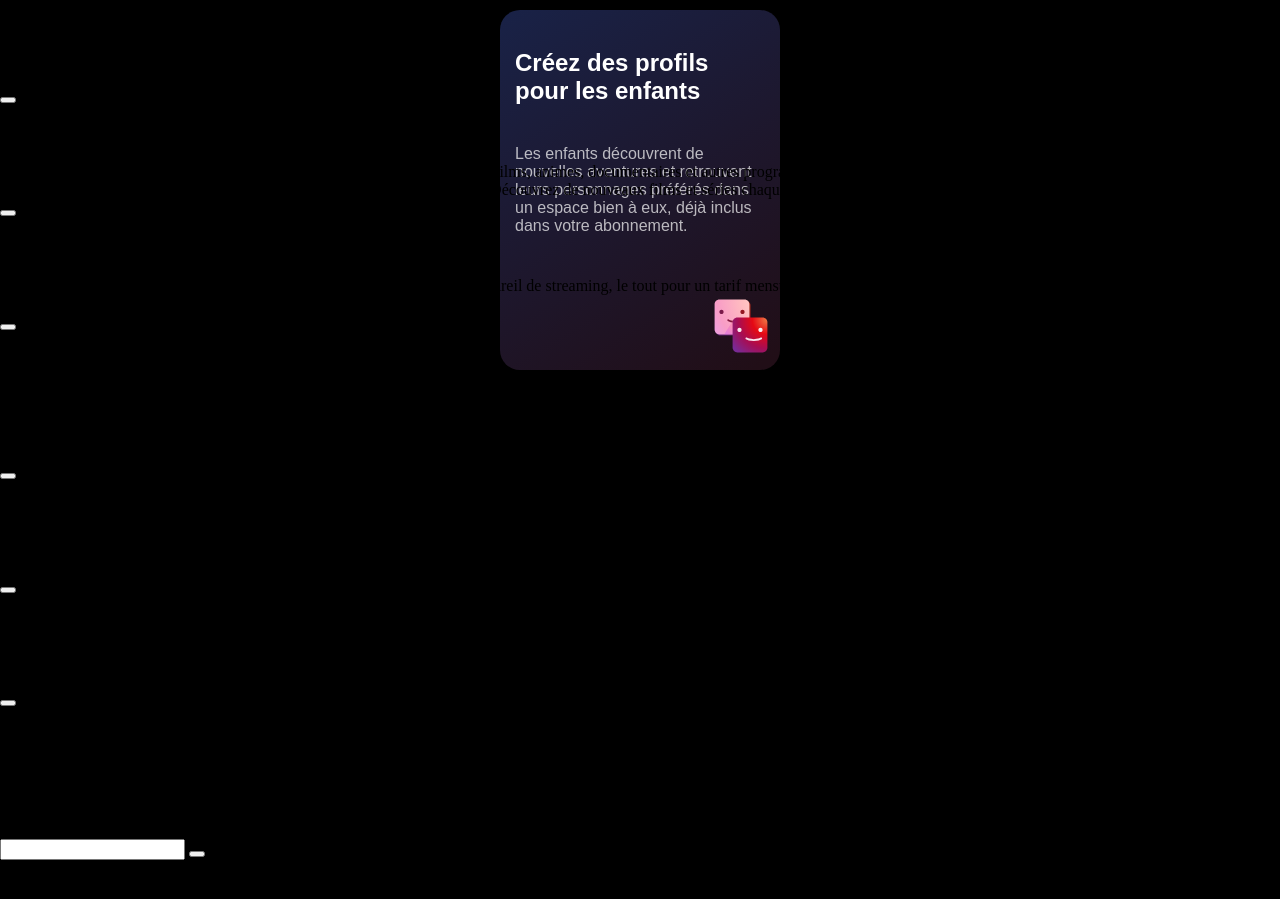
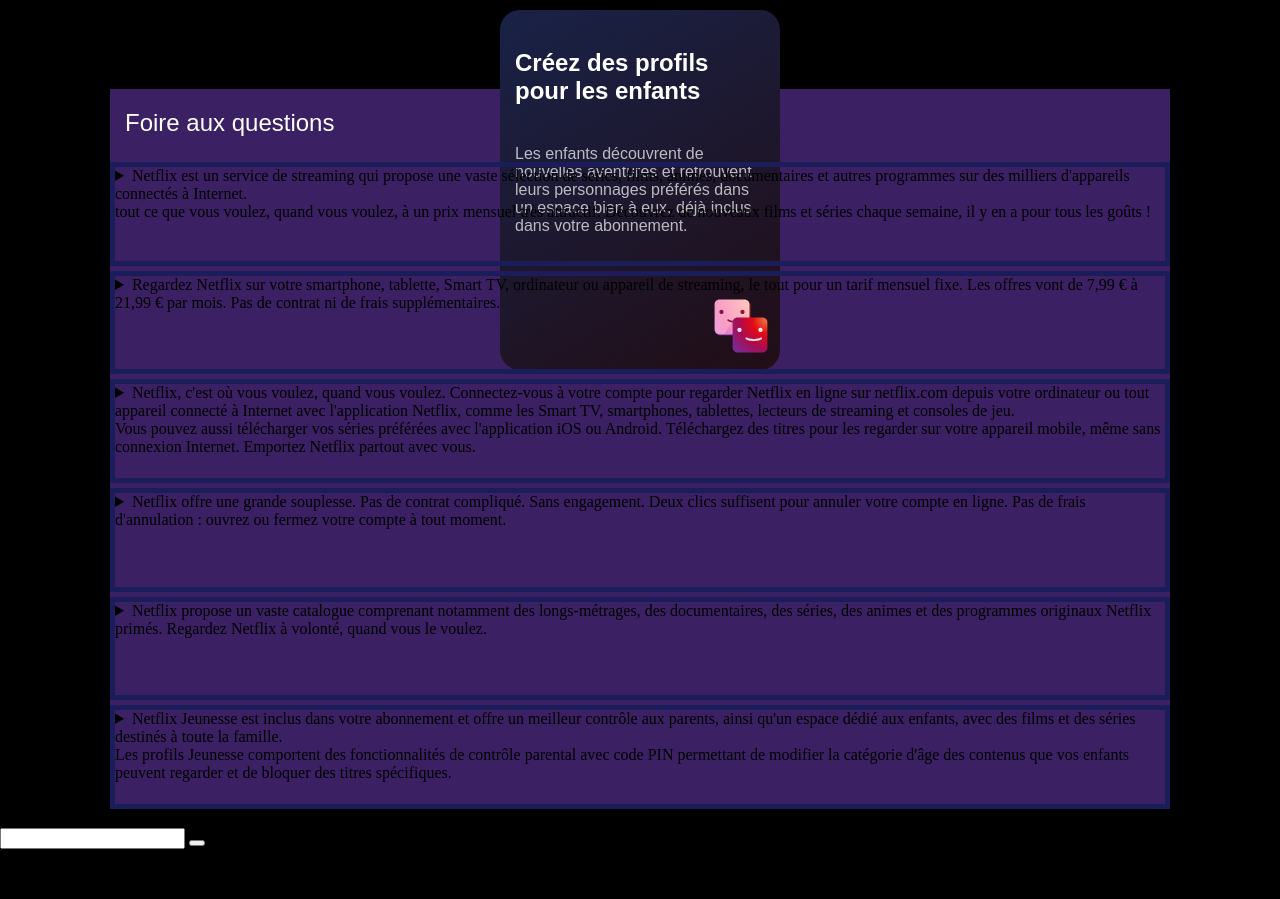
Before and after one commit to morgandevmh/Netflix-exercise, a plain HTML site: page index.html in a window 1280 px wide. Shown: the part 1821-2720 px from the top of the page. Drawn offline with Linux system fonts and the light colour scheme.

Commit message:
save5 start of faq

```diff
--- a/index.html
+++ b/index.html
@@ -129,29 +129,35 @@
         <h2>Foire aux questions</h2>
 
 
-        <button class="faq-b-1"></button>
+        <details class="faq-d d-1">
              <h3>Netflix, qu'est-ce que c'est ?</h3>
-        <div class="button-text-1">Netflix est un service de streaming qui propose une vaste sélection de séries, films, animes, documentaires et autres programmes sur des milliers d'appareils connectés à Internet. <br> tout ce que vous voulez, quand vous voulez, à un prix mensuel très attractif. Découvrez de nouveaux films et séries chaque semaine, il y en a pour tous les goûts !</div>
+             <summary class="summary-1">Netflix est un service de streaming qui propose une vaste sélection de séries, films, animes, documentaires et autres programmes sur des milliers d'appareils connectés à Internet. <br> tout ce que vous voulez, quand vous voulez, à un prix mensuel très attractif. Découvrez de nouveaux films et séries chaque semaine, il y en a pour tous les goûts !</summary>
+        </details>
 
-        <button class="faq-b-2"></button>
+        <details class="faq-d d-2">
             <h3>Combien coûte Netflix ?</h3>
-        <div class="button-text-2">Regardez Netflix sur votre smartphone, tablette, Smart TV, ordinateur ou appareil de streaming, le tout pour un tarif mensuel fixe. Les offres vont de 7,99 € à 21,99 € par mois. Pas de contrat ni de frais supplémentaires.</div>
+            <summary class="summary-2">Regardez Netflix sur votre smartphone, tablette, Smart TV, ordinateur ou appareil de streaming, le tout pour un tarif mensuel fixe. Les offres vont de 7,99 € à 21,99 € par mois. Pas de contrat ni de frais supplémentaires.</summary>
+       </details>
 
-        <button class="faq-b-3"></button>
+       <details class="faq-d d-3">
              <h3>Ou puis-je regarder Netflix ?</h3>
-        <div class="button-text-3">Netflix, c'est où vous voulez, quand vous voulez. Connectez-vous à votre compte pour regarder Netflix en ligne sur netflix.com depuis votre ordinateur ou tout appareil connecté à Internet avec l'application Netflix, comme les Smart TV, smartphones, tablettes, lecteurs de streaming et consoles de jeu. <br>Vous pouvez aussi télécharger vos séries préférées avec l'application iOS ou Android. Téléchargez des titres pour les regarder sur votre appareil mobile, même sans connexion Internet. Emportez Netflix partout avec vous.</div>
+             <summary class="summary-3">Netflix, c'est où vous voulez, quand vous voulez. Connectez-vous à votre compte pour regarder Netflix en ligne sur netflix.com depuis votre ordinateur ou tout appareil connecté à Internet avec l'application Netflix, comme les Smart TV, smartphones, tablettes, lecteurs de streaming et consoles de jeu. <br>Vous pouvez aussi télécharger vos séries préférées avec l'application iOS ou Android. Téléchargez des titres pour les regarder sur votre appareil mobile, même sans connexion Internet. Emportez Netflix partout avec vous.</summary>
+        </details>
 
-        <button class="faq-b-4"></button>
+        <details class="faq-d d-4">
             <h3>Comment puis-je annuler mon offre ?</h3>
-        <div class="button-text-4">Netflix offre une grande souplesse. Pas de contrat compliqué. Sans engagement. Deux clics suffisent pour annuler votre compte en ligne. Pas de frais d'annulation : ouvrez ou fermez votre compte à tout moment.</div>
+            <summary class="summary-4">Netflix offre une grande souplesse. Pas de contrat compliqué. Sans engagement. Deux clics suffisent pour annuler votre compte en ligne. Pas de frais d'annulation : ouvrez ou fermez votre compte à tout moment.</summary>
+       </details>
 
-        <button class="faq-b-5"></button>
+       <details class="faq-d d-5">
              <h3>Que puis-je regarder sur Netflix</h3>
-        <div class="button-text-5">Netflix propose un vaste catalogue comprenant notamment des longs-métrages, des documentaires, des séries, des animes et des programmes originaux Netflix primés. Regardez Netflix à volonté, quand vous le voulez.</div>
+             <summary class="summary-5">Netflix propose un vaste catalogue comprenant notamment des longs-métrages, des documentaires, des séries, des animes et des programmes originaux Netflix primés. Regardez Netflix à volonté, quand vous le voulez.</summary>
+       </details>
 
-        <button class="faq-b-6"></button>
+       <details class="faq-d d-6">
              <h3>Est-ce que Netflix est adapté aux enfants</h3>
-        <div class="button-text-6">Netflix Jeunesse est inclus dans votre abonnement et offre un meilleur contrôle aux parents, ainsi qu'un espace dédié aux enfants, avec des films et des séries destinés à toute la famille. <br> Les profils Jeunesse comportent des fonctionnalités de contrôle parental avec code PIN permettant de modifier la catégorie d'âge des contenus que vos enfants peuvent regarder et de bloquer des titres spécifiques.</div>
+             <summary class="summary-6">Netflix Jeunesse est inclus dans votre abonnement et offre un meilleur contrôle aux parents, ainsi qu'un espace dédié aux enfants, avec des films et des séries destinés à toute la famille. <br> Les profils Jeunesse comportent des fonctionnalités de contrôle parental avec code PIN permettant de modifier la catégorie d'âge des contenus que vos enfants peuvent regarder et de bloquer des titres spécifiques.</summary>
+       </details>
 
     </section>
 
--- a/styles.css
+++ b/styles.css
@@ -73,7 +73,7 @@
 .select-lang-1 {
     height: auto;
     background-color: #00000004;
-    border: solid 2px white;
+    border: solid 1px gray;
     color: white;
     appearance: none;
     width: 120px;
@@ -427,5 +427,26 @@
 
 
 .faq {
+    height: 90vh;
+    display: flex;
+    flex-direction:column ;
+    background-color: #3b2063;
+    margin-left: 110px ;
+    margin-right: 110px;
+    margin-top: 70px;
+    gap: 5px;
+}
 
+.faq h2 {
+    font-size: 1.5rem;
+    font-weight: 500;
+    color: white;
+    margin-left: 15px;
+    font-family: var(--font-3);
 }
+
+.faq-d {
+    width: 100%;
+    height: 150px;
+    border: solid 5px #1b1c5a;
+}
```
Lines whose indentation alone changed are shown as unchanged.
